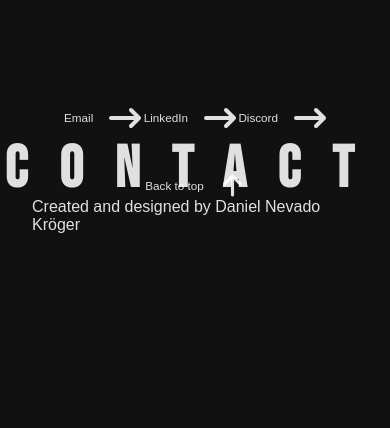
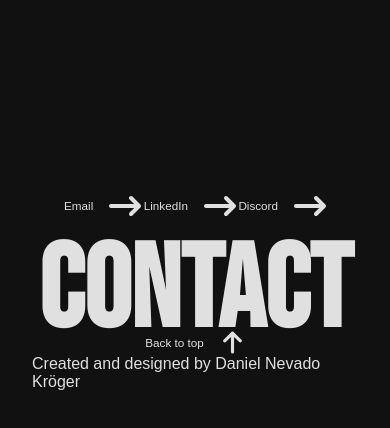
Before and after one commit to DanielNevadoK/Portfolio2.1, a React (Vite) app in the folder Portfolio2.1/: page / in a window 390 px wide. Shown: the part 2844-3272 px from the top of the page. Built offline with nearby package versions, Linux system fonts and the light colour scheme; a web font is replaced by a local one.

Commit message:
contact section 80% done phone view

```diff
--- a/Portfolio2.1/src/App.css
+++ b/Portfolio2.1/src/App.css
@@ -751,9 +751,6 @@ a {
     width: 50%;
     padding: 2rem;
   }
-  .contact-wrapper {
-    margin-top: -75%;
-  }
 
   .contact-links-container {
     padding: 2rem;
@@ -771,8 +768,18 @@ a {
   .discord-container a {
     margin-bottom: 0%;
   }
+  .contact-wrapper {
+    display: flex;
+    justify-content: center;
+    align-items: center;
+    width: 100%;
+
+  }
+
   .contact-title {
-    font-size: 10vw;
+    font-size: 20vw;
+    letter-spacing: 0;
+
   }
   .copy-right p {
     font-family: "Akshar", sans-serif;
```
